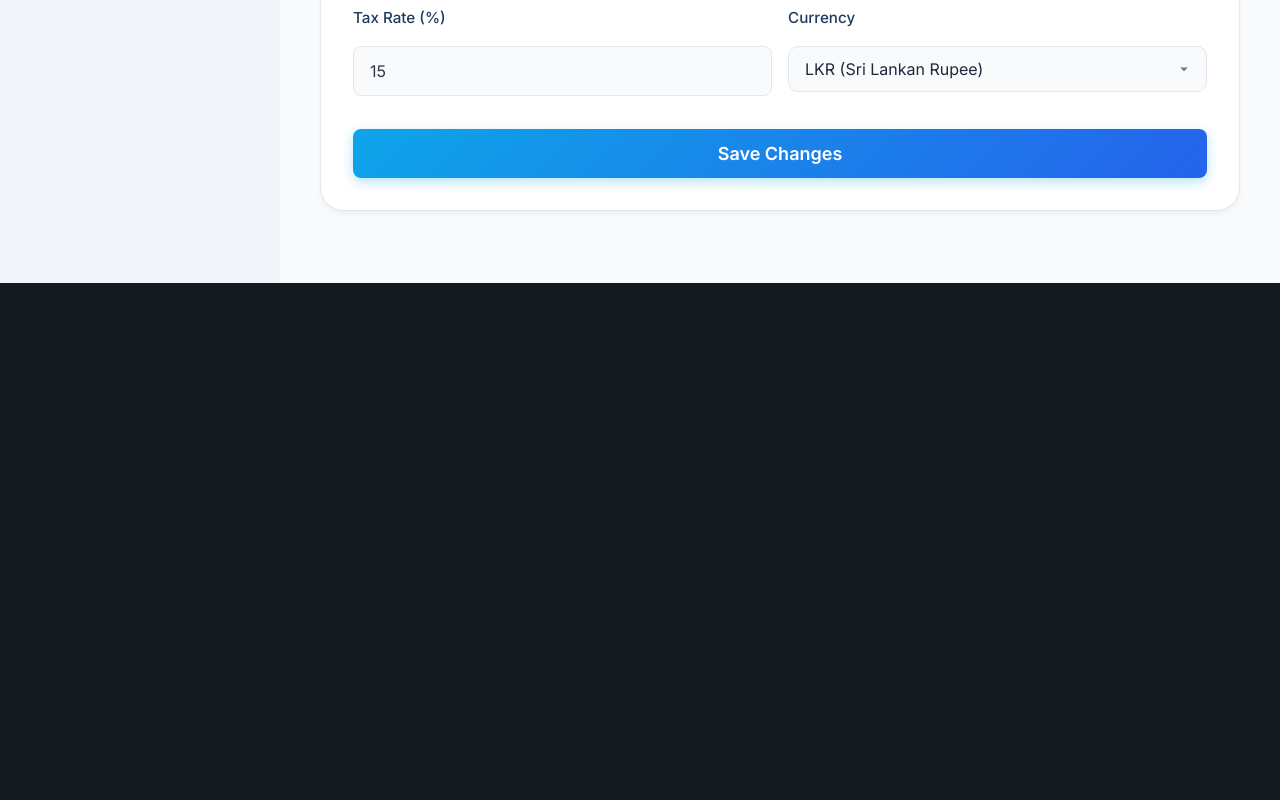
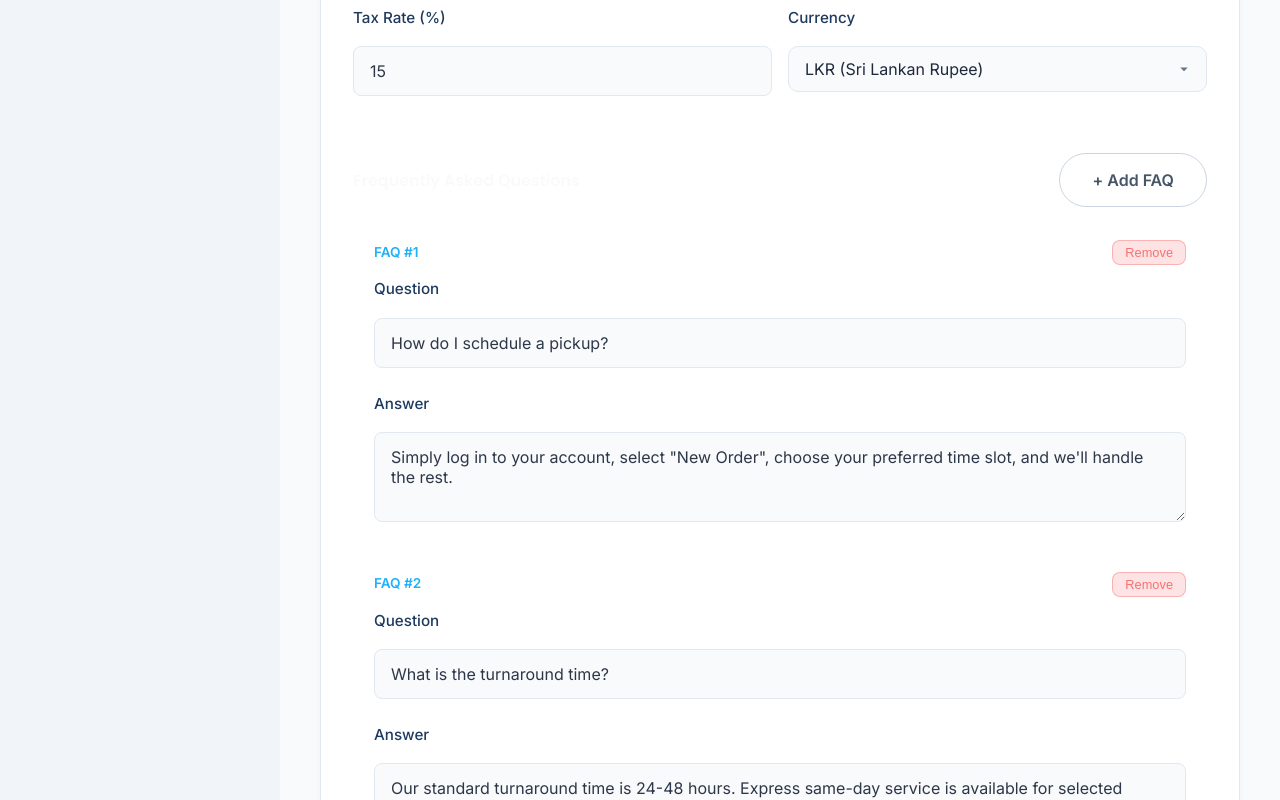
Before and after one commit to KavishaPerera/Wash-TUB, a React app in the folder frontend/: page /system-settings in a window 1280 px wide. Shown: the part 880-1680 px from the top of the page. Before the commit the page ends 1163 px from the top, so only its background shows below. Built offline with nearby package versions, Linux system fonts and the light colour scheme; no server answers; the HTML template or start-up script is replaced by a standard one.

Commit message:
system settings changes

```diff
--- a/frontend/src/pages/Contact.jsx
+++ b/frontend/src/pages/Contact.jsx
@@ -3,6 +3,19 @@ import Navbar from '../components/Navbar';
 import Footer from '../components/Footer';
 import { Mail, Phone, MapPin, MessageSquare, Clock } from 'lucide-react';
 import './Contact.css';
+
+const getFaqs = () => {
+    const defaults = [
+        { id: 1, question: 'How do I schedule a pickup?', answer: 'Simply log in to your account, select "New Order", choose your preferred time slot, and we\'ll handle the rest.' },
+        { id: 2, question: 'What is the turnaround time?', answer: 'Our standard turnaround time is 24-48 hours. Express same-day service is available for selected areas.' },
+        { id: 3, question: 'Do you offer delivery?', answer: 'Yes, we offer free pickup and delivery for orders above LKR 2000 within our service areas.' },
+    ];
+    try {
+        const saved = localStorage.getItem('washtub_faqs');
+        const parsed = saved ? JSON.parse(saved) : null;
+        return parsed && parsed.length > 0 ? parsed : defaults;
+    } catch { return defaults; }
+};
 
 const getBusinessInfo = () => {
     const defaults = {
@@ -21,6 +34,7 @@ const getBusinessInfo = () => {
 
 const Contact = () => {
     const info = getBusinessInfo();
+    const faqs = getFaqs();
     return (
         <div className="contact-page">
             <Navbar />
@@ -94,21 +108,13 @@ const Contact = () => {
                 <div className="contact-container">
                     <h2 className="section-heading">Frequently Asked Questions</h2>
                     <div className="faq-grid">
-                        <div className="faq-item">
-                            <div className="faq-icon"><MessageSquare size={18} /></div>
-                            <h3>How do I schedule a pickup?</h3>
-                            <p>Simply log in to your account, select "New Order", choose your preferred time slot, and we'll handle the rest.</p>
-                        </div>
-                        <div className="faq-item">
-                            <div className="faq-icon"><MessageSquare size={18} /></div>
-                            <h3>What is the turnaround time?</h3>
-                            <p>Our standard turnaround time is 24-48 hours. Express same-day service is available for selected areas.</p>
-                        </div>
-                        <div className="faq-item">
-                            <div className="faq-icon"><MessageSquare size={18} /></div>
-                            <h3>Do you offer delivery?</h3>
-                            <p>Yes, we offer free pickup and delivery for orders above LKR 2000 within our service areas.</p>
-                        </div>
+                        {faqs.map(faq => (
+                            <div key={faq.id} className="faq-item">
+                                <div className="faq-icon"><MessageSquare size={18} /></div>
+                                <h3>{faq.question}</h3>
+                                <p>{faq.answer}</p>
+                            </div>
+                        ))}
                     </div>
                 </div>
             </section>
--- a/frontend/src/pages/SystemSettings.css
+++ b/frontend/src/pages/SystemSettings.css
@@ -47,6 +47,63 @@
     font-size: 0.9rem;
 }
 
+/* FAQ Manager */
+.faq-manager {
+    margin-top: 2rem;
+    padding-top: 1.5rem;
+    border-top: 1px solid rgba(255, 255, 255, 0.1);
+}
+
+.faq-manager-header {
+    display: flex;
+    align-items: center;
+    justify-content: space-between;
+    margin-bottom: 1rem;
+}
+
+.faq-manager-header h3 {
+    font-size: 1rem;
+    font-weight: 600;
+    color: var(--color-light);
+    margin: 0;
+}
+
+.faq-entry {
+    background: rgba(255, 255, 255, 0.05);
+    border: 1px solid rgba(255, 255, 255, 0.1);
+    border-radius: var(--radius-md);
+    padding: 1rem 1.25rem;
+    margin-bottom: 1rem;
+}
+
+.faq-entry-header {
+    display: flex;
+    align-items: center;
+    justify-content: space-between;
+    margin-bottom: 0.75rem;
+}
+
+.faq-entry-label {
+    font-size: 0.85rem;
+    font-weight: 600;
+    color: var(--color-primary-light, #64b5f6);
+}
+
+.faq-remove-btn {
+    background: rgba(239, 68, 68, 0.15);
+    color: #f87171;
+    border: 1px solid rgba(239, 68, 68, 0.3);
+    border-radius: var(--radius-sm);
+    padding: 0.25rem 0.75rem;
+    font-size: 0.8rem;
+    cursor: pointer;
+    transition: background 0.2s ease;
+}
+
+.faq-remove-btn:hover {
+    background: rgba(239, 68, 68, 0.3);
+}
+
 /* Responsive adjustments specific to settings widgets */
 @media (max-width: 768px) {
     .price-input {
--- a/frontend/src/pages/SystemSettings.jsx
+++ b/frontend/src/pages/SystemSettings.jsx
@@ -27,6 +27,19 @@ const SystemSettings = () => {
         } catch { return BUSINESS_DEFAULTS; }
     });
 
+    // FAQ State
+    const FAQ_DEFAULTS = [
+        { id: 1, question: 'How do I schedule a pickup?', answer: 'Simply log in to your account, select "New Order", choose your preferred time slot, and we\'ll handle the rest.' },
+        { id: 2, question: 'What is the turnaround time?', answer: 'Our standard turnaround time is 24-48 hours. Express same-day service is available for selected areas.' },
+        { id: 3, question: 'Do you offer delivery?', answer: 'Yes, we offer free pickup and delivery for orders above LKR 2000 within our service areas.' },
+    ];
+    const [faqs, setFaqs] = useState(() => {
+        try {
+            const saved = localStorage.getItem('washtub_faqs');
+            return saved ? JSON.parse(saved) : FAQ_DEFAULTS;
+        } catch { return FAQ_DEFAULTS; }
+    });
+
     // Delivery Settings State
     const [deliverySettings, setDeliverySettings] = useState({
         standardFee: '350.00',
@@ -45,7 +58,18 @@ const SystemSettings = () => {
 
     const handleSaveBusinessInfo = () => {
         localStorage.setItem('washtub_business_info', JSON.stringify(businessInfo));
+        localStorage.setItem('washtub_faqs', JSON.stringify(faqs));
         alert('Business information saved successfully.');
+    };
+
+    const handleFaqChange = (id, field, value) => {
+        setFaqs(faqs.map(f => f.id === id ? { ...f, [field]: value } : f));
+    };
+    const handleAddFaq = () => {
+        setFaqs([...faqs, { id: Date.now(), question: '', answer: '' }]);
+    };
+    const handleRemoveFaq = (id) => {
+        setFaqs(faqs.filter(f => f.id !== id));
     };
 
     const handleDeliveryChange = (e) => {
@@ -172,6 +196,40 @@ const SystemSettings = () => {
                                         </select>
                                     </div>
                                 </div>
+                                {/* FAQ Manager */}
+                                <div className="faq-manager">
+                                    <div className="faq-manager-header">
+                                        <h3>Frequently Asked Questions</h3>
+                                        <button className="btn btn-secondary btn-sm" onClick={handleAddFaq}>+ Add FAQ</button>
+                                    </div>
+                                    {faqs.map((faq, index) => (
+                                        <div key={faq.id} className="faq-entry">
+                                            <div className="faq-entry-header">
+                                                <span className="faq-entry-label">FAQ #{index + 1}</span>
+                                                <button className="faq-remove-btn" onClick={() => handleRemoveFaq(faq.id)}>Remove</button>
+                                            </div>
+                                            <div className="form-group">
+                                                <label>Question</label>
+                                                <input
+                                                    type="text"
+                                                    value={faq.question}
+                                                    onChange={e => handleFaqChange(faq.id, 'question', e.target.value)}
+                                                    placeholder="Enter question"
+                                                />
+                                            </div>
+                                            <div className="form-group">
+                                                <label>Answer</label>
+                                                <textarea
+                                                    rows="3"
+                                                    value={faq.answer}
+                                                    onChange={e => handleFaqChange(faq.id, 'answer', e.target.value)}
+                                                    placeholder="Enter answer"
+                                                />
+                                            </div>
+                                        </div>
+                                    ))}
+                                </div>
+
                                 <div className="form-actions">
                                     <button className="btn btn-primary btn-large" onClick={handleSaveBusinessInfo}>Save Changes</button>
                                 </div>
```
